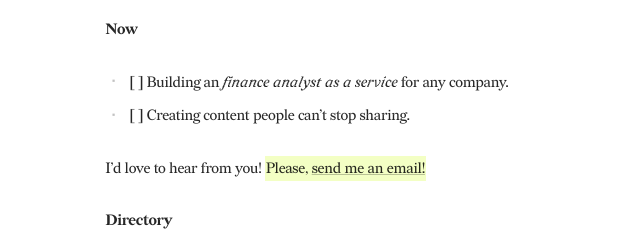
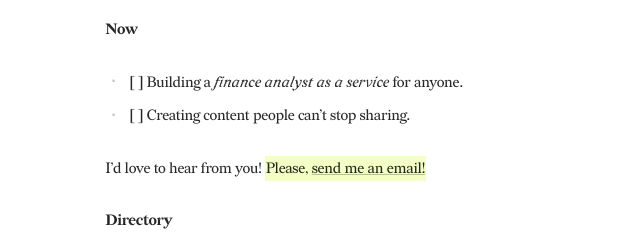
Before and after one commit to lukaflpvc/lukaflpvc.github.io, an Astro site: page / in a window 1280 px wide. Shown: the part 413-653 px from the top of the page, 271-911 px from the left. Built offline with nearby package versions, Linux system fonts and the light colour scheme; Astro itself is replaced by a stand-in of ours; some packages are replaced by stand-ins of ours.

Commit message:
Update about.md

```diff
--- a/src/content/about/about.md
+++ b/src/content/about/about.md
@@ -17,7 +17,7 @@ Finance analyst and content creator.
 
 
 **Now**
-- [ ] Building an _finance analyst as a service_ for any company.
+- [ ] Building a _finance analyst as a service_ for anyone.
 - [ ] Creating content people can't stop sharing.
 
 I'd love to hear from you! <mark>Please, [send me an email!](mailto:hi@lukafilipovic.com)</mark>
```
